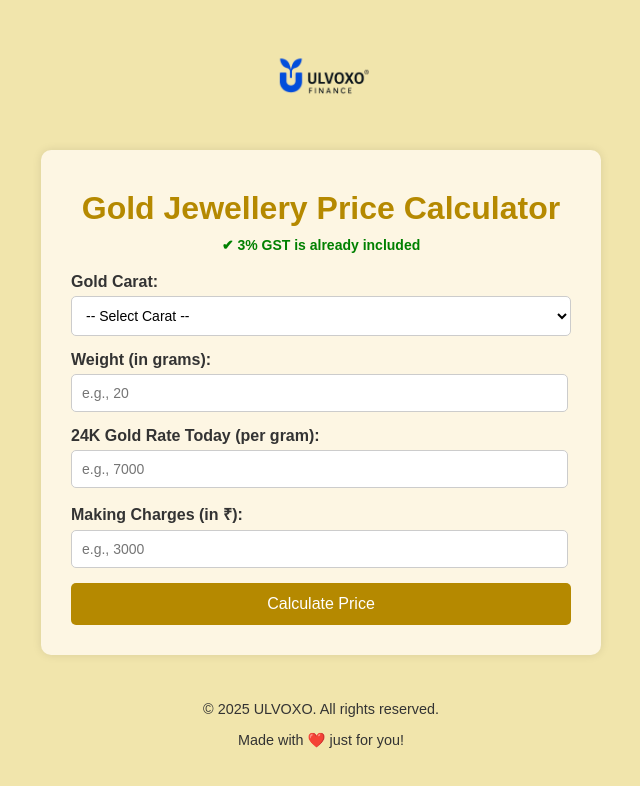
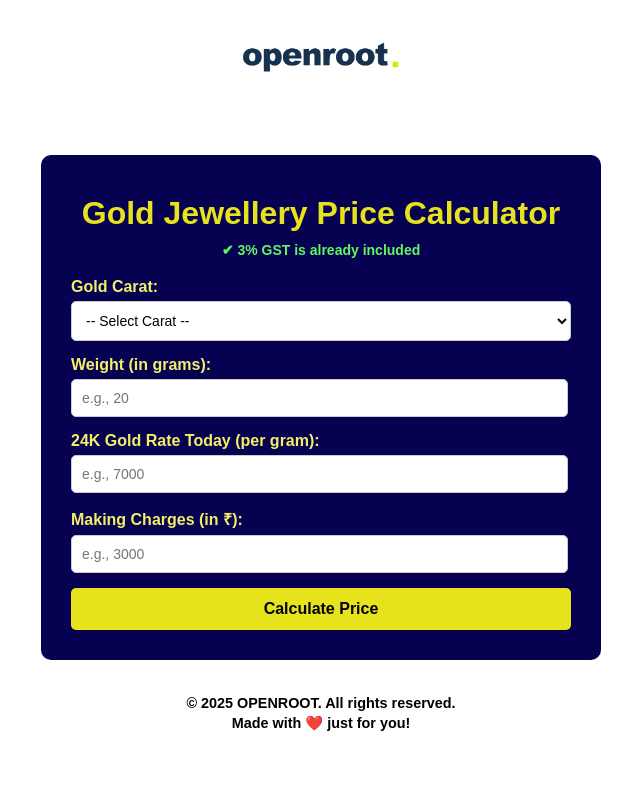
Before and after one commit to COMEONSOM/Gold-Jewellery-Price-Calculator, a plain HTML site: page index.html in a window 1280 px wide. Shown: the whole page, without its empty margins (319-959 px from the left). Drawn offline with Linux system fonts and the light colour scheme.

Commit message:
added new color combination

```diff
--- a/index.html
+++ b/index.html
@@ -1,6 +1,6 @@
 <!DOCTYPE html>
 <html lang="en">
-  <img src="./assets/companylogo.png" alt="Company Logo" class="logo" />
+  <img src="./assets/openroot-withoutbg.png" alt="Company Logo" class="logo" />
 <head>
   <meta charset="UTF-8" />
   <meta name="viewport" content="width=device-width, initial-scale=1.0"/>
@@ -55,7 +55,7 @@
 
   <!-- ========== Footer ========== -->
   <footer class="site-footer">
-    <p>&copy; 2025 ULVOXO. All rights reserved.</p>
+    <p>&copy; 2025 OPENROOT. All rights reserved.</p>
     <p>Made with ❤️ just for you!</p>
   </footer>
 
--- a/style.css
+++ b/style.css
@@ -1,15 +1,15 @@
 :root {
-  --bg-color: #f1e5ac;
-  --container-bg: #fdf6e3;
-  --primary-color: #b58900;
-  --primary-dark: #a57706;
-  --text-color: #333;
+  --bg-color: #ffffff;
+  --container-bg: #070152;
+  --primary-color: #e6e31c;
+  --primary-dark: #0bf807;
+  --text-color: #f2f067;
   --highlight-bg: #eee8d5;
   --border-radius: 10px;
   --font-family: 'Arial', sans-serif;
   --box-shadow: 0 0 10px rgba(0, 0, 0, 0.1);
   --transition: all 0.3s ease-in-out;
-  --success-green: #4CAF50;
+  --success-green: #67f56c;
   --circle-size: 20px;
   --tick-size: 16px;
 }
@@ -26,9 +26,8 @@ body {
   max-width: 500px;
   margin: auto;
   padding: 30px;
+  border-radius: 10px;
   background: var(--container-bg);
-  border-radius: var(--border-radius);
-  box-shadow: var(--box-shadow);
 }
 
 header {
@@ -37,11 +36,12 @@ header {
 }
 
 .logo {
-  max-width: 100%;
-  max-height: 120px;
+  max-width: 160px;
+  height: auto;
   display: block;
   margin: auto;
-  margin-bottom: 10px;
+  margin-top: 20px;
+  margin-bottom: 80px;
 }
 
 h1 {
@@ -50,7 +50,7 @@ h1 {
 }
 
 .gst-info {
-  color: green;
+  color: rgb(95, 246, 95);
   font-weight: bold;
   margin-top: 5px;
   font-size: 14px;
@@ -91,7 +91,8 @@ input[type="number"] {
 button {
   padding: 12px;
   background-color: var(--primary-color);
-  color: white;
+  color: rgb(0, 0, 0);
+  font-weight: bold;
   font-size: 16px;
   border: none;
   border-radius: 5px;
@@ -101,6 +102,8 @@ button {
 
 button:hover {
   background-color: var(--primary-dark);
+  color: #070152;
+  transform: translateY(-4px) scale(1.03);
 }
 
 /* ───────── Footer ───────── */
@@ -108,7 +111,13 @@ button:hover {
   background: var(--white);
   text-align: center;
   padding: 2rem 1rem;
-  margin-top: var(--section-gap);
   font-size: 0.9rem;
-  color: var(--muted-text);
+  color: #000000;
+  font-weight: bold;
 }
+
+/* REDUCE GAP BETWEEN FOOTER PARAGRAPHS */
+.site-footer p {
+  margin: 0.2rem 0; /* SMALL TOP AND BOTTOM MARGIN */
+  line-height: 1.2; /* TIGHTER LINE HEIGHT */
+}
```
Also changed, not shown: assets/openroot-withoutbg.png (added).
